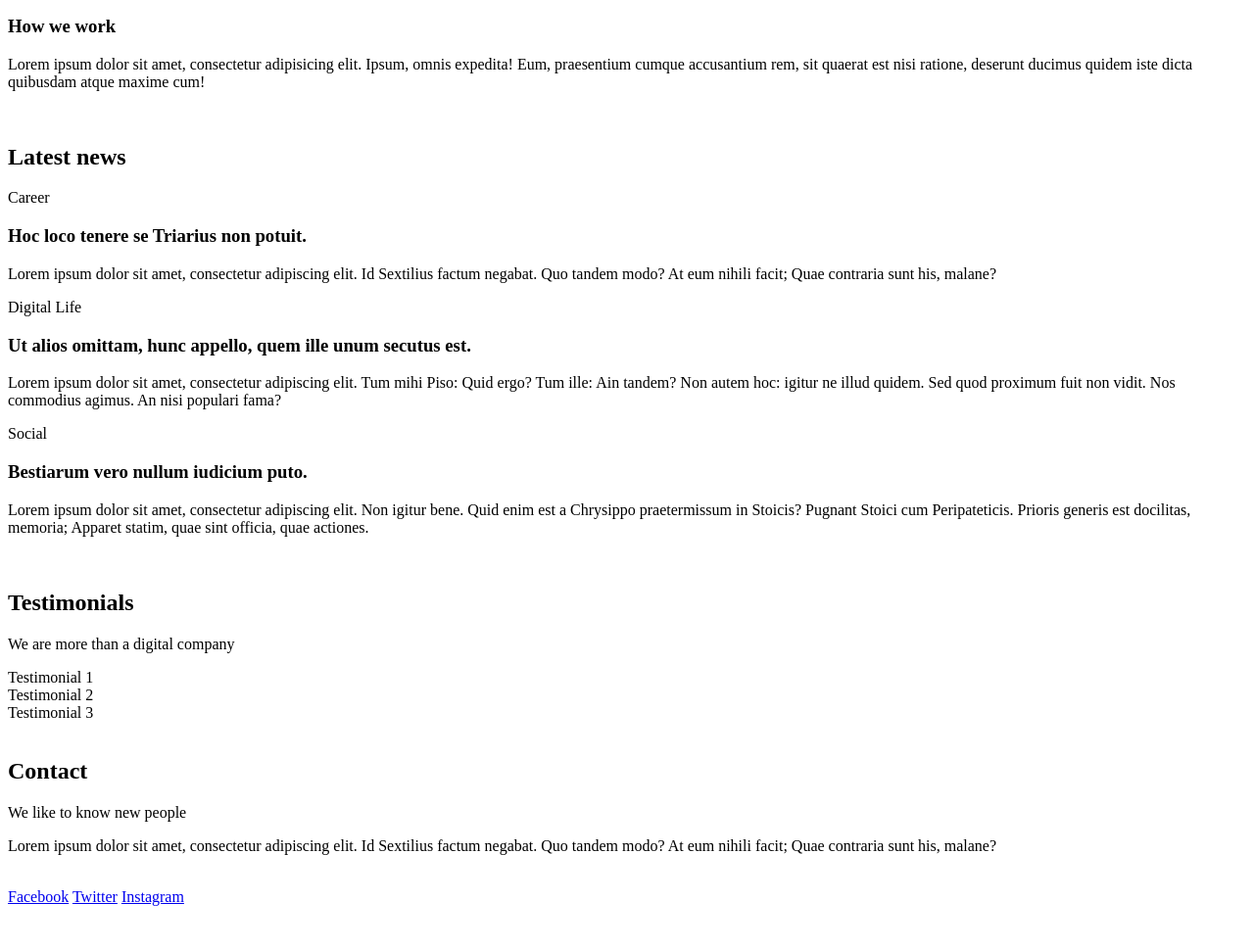
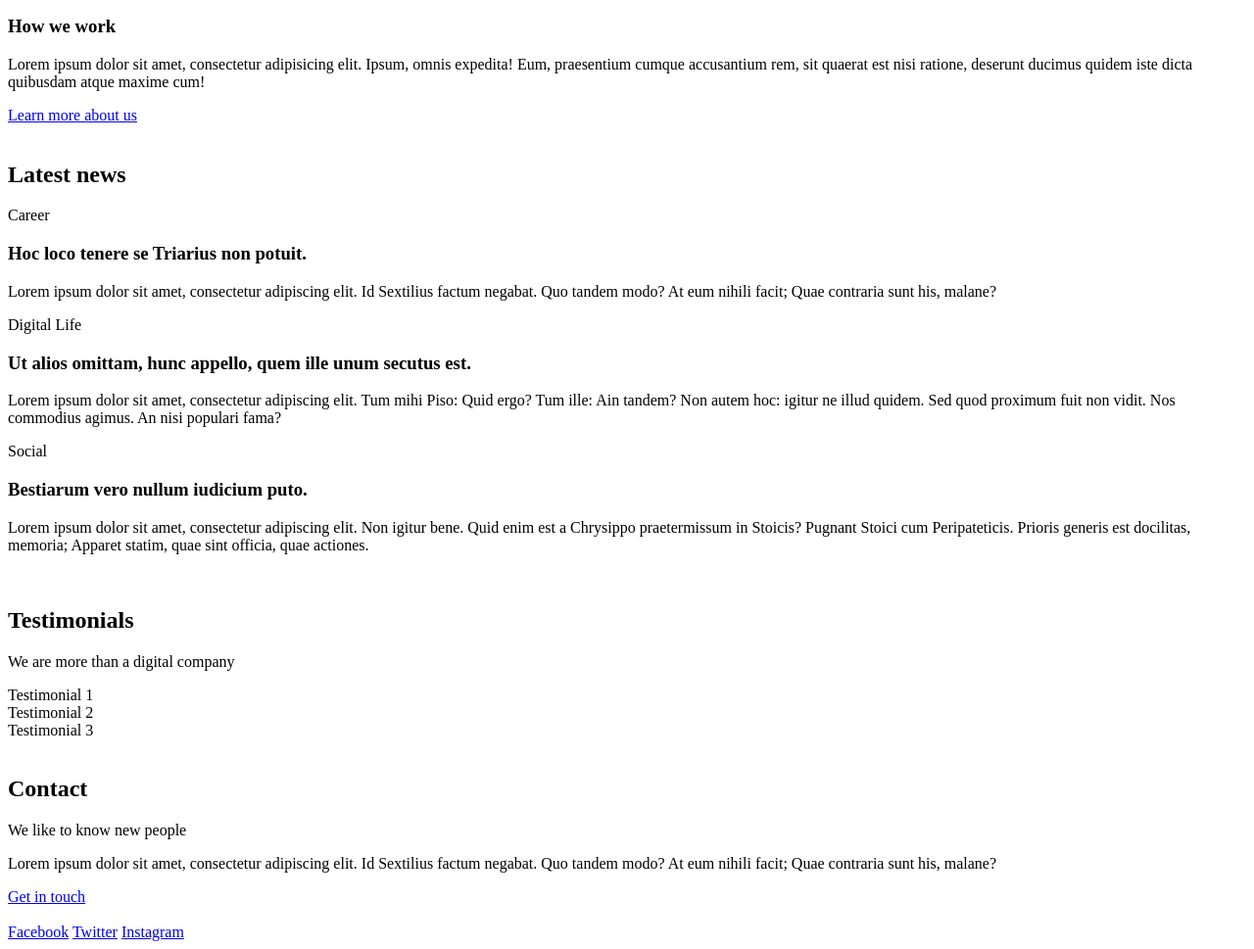
Before and after one commit to MOUHAMEDelHakim/holbertonschool-web_front_end, a plain HTML site: page 0x00-html_advanced/22-index.html in a window 1280 px wide. Shown: the part 1132-2101 px from the top of the page at 98% size. Before the commit the page ends 2065 px from the top, so only its background shows below. Drawn offline with Linux system fonts and the light colour scheme.

Commit message:
22 index

```diff
--- a/0x00-html_advanced/22-index.html
+++ b/0x00-html_advanced/22-index.html
@@ -39,7 +39,8 @@
             <div>
         <h2>We help you build your brand!</h2>
         <a href="#">Get started</a>
-            </div>
+
+    </div>
     </section>
     <br>
              <!-- Services section -->
@@ -89,6 +90,8 @@
             <h3> How we work </h3>
             <p>Lorem ipsum dolor sit amet, consectetur adipisicing elit. Ipsum, omnis expedita! Eum, praesentium cumque accusantium rem, sit quaerat est nisi ratione, deserunt ducimus quidem iste dicta quibusdam atque maxime cum!</p>
         </div>
+        <a href="about.html">Learn more about us</a>
+
     </div>
         </section>
         <br>
@@ -143,6 +146,7 @@
     <div>
         <p>Lorem ipsum dolor sit amet, consectetur adipiscing elit. Id Sextilius factum negabat. Quo tandem modo? At eum nihili facit; Quae contraria sunt his, malane?</p>
     </div>
+    <a href="contact.html">Get in touch</a>
     </div>
     </section>
     </main>
@@ -152,7 +156,7 @@
         <div>
 		<a href="https://www.facebook.com/HolbertonSchool/">Facebook</a>
         <a href="https://twitter.com/holbertonschool">Twitter</a>
-        <a href="https://www.instagram.com/holbertonschool/">Instagram</a>
+		<a href="https://www.instagram.com/holbertonschool/">Instagram</a>
     </div>
 			</footer>
 </body>
```
